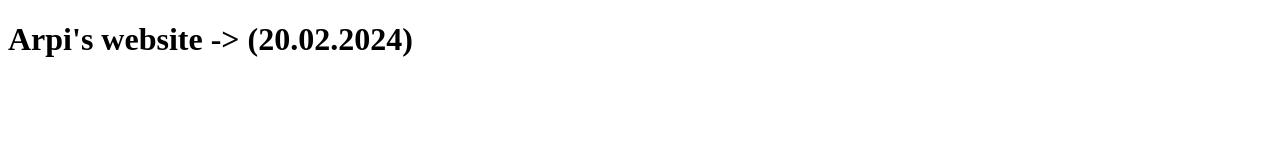
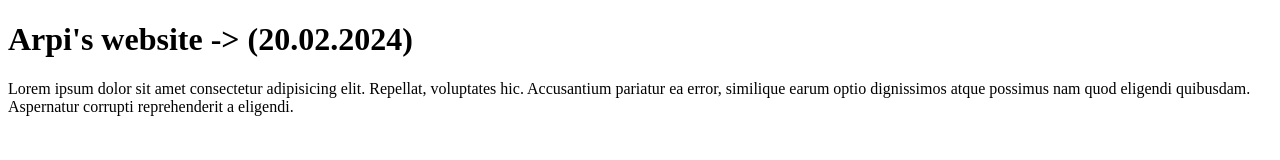
Before and after one commit to arpad-varga90/demo, a plain HTML site: page index.html in a window 1280 px wide. Drawn offline with Linux system fonts and the light colour scheme.

Commit message:
added a paragraph

```diff
--- a/index.html
+++ b/index.html
@@ -7,5 +7,6 @@
 </head>
 <body>
     <h1>Arpi's website -> (20.02.2024)</h1>
+    <p>Lorem ipsum dolor sit amet consectetur adipisicing elit. Repellat, voluptates hic. Accusantium pariatur ea error, similique earum optio dignissimos atque possimus nam quod eligendi quibusdam. Aspernatur corrupti reprehenderit a eligendi.</p>
 </body>
 </html>
```
